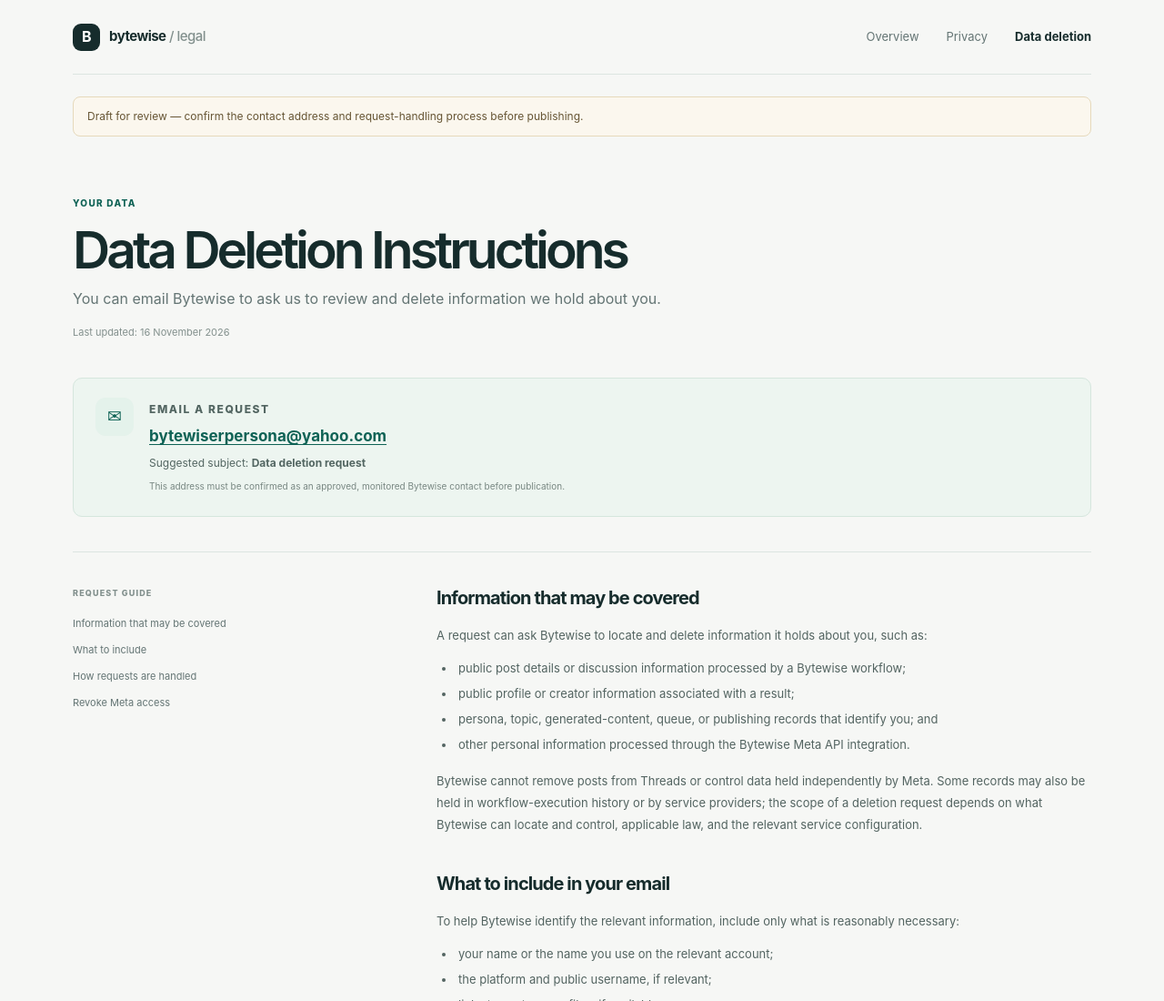
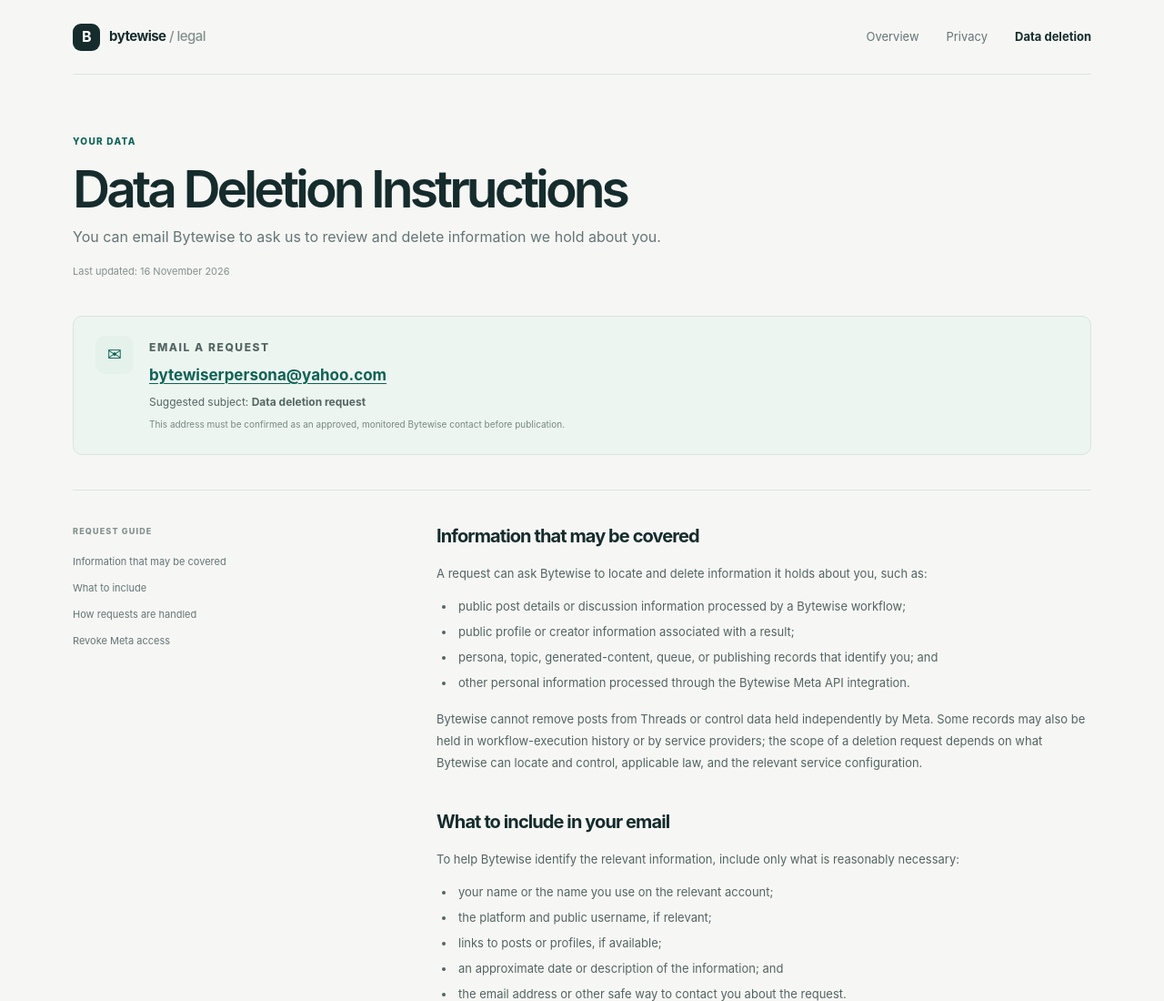
Before and after one commit to arethamdline/BytewiseLegal, a plain HTML site: page site/data-deletion/index.html in a window 1280 px wide. Shown: the top 1100 px of the page at 91% size. Drawn offline with Linux system fonts and the light colour scheme.

Commit message:
Remove draft banners from legal pages
Co-authored-by: Copilot <223556219+Copilot@users.noreply.github.com>

```diff
--- a/site/data-deletion/index.html
+++ b/site/data-deletion/index.html
@@ -22,11 +22,6 @@
     </header>
 
     <main class="document">
-      <div class="draft-banner" role="note">
-        Draft for review — confirm the contact address and request-handling
-        process before publishing.
-      </div>
-
       <div class="document-heading">
         <p class="eyebrow">YOUR DATA</p>
         <h1>Data Deletion Instructions</h1>
```
Also changed, not shown: site/privacy/index.html (+0 -5 lines).
